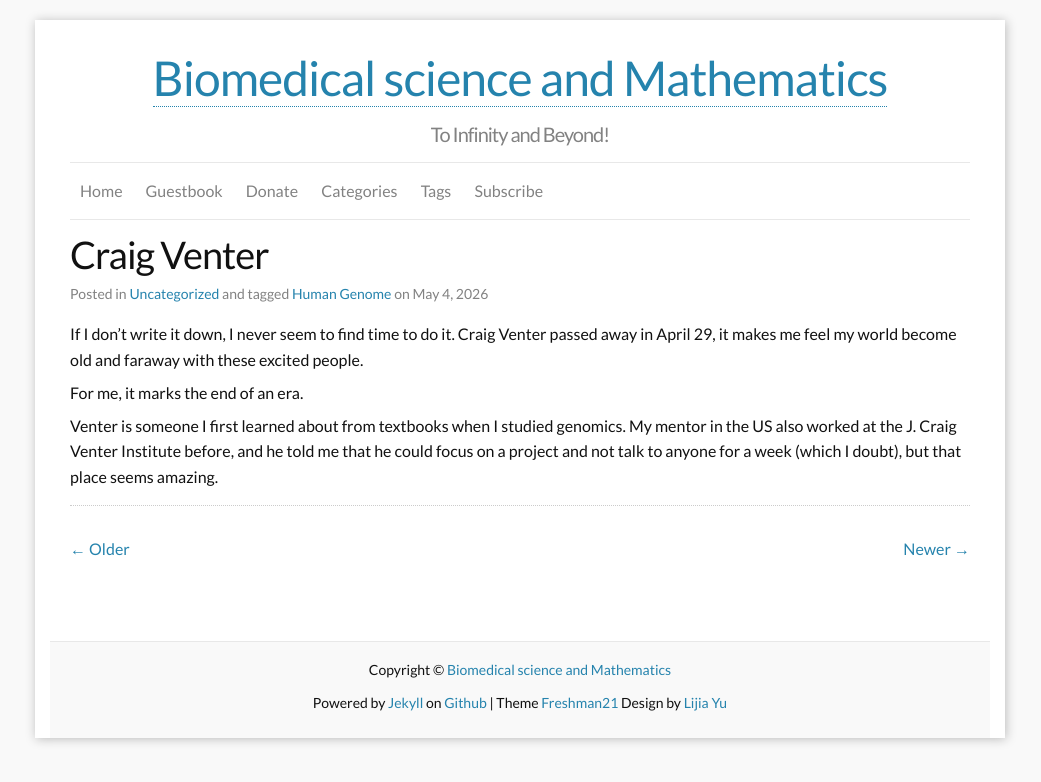
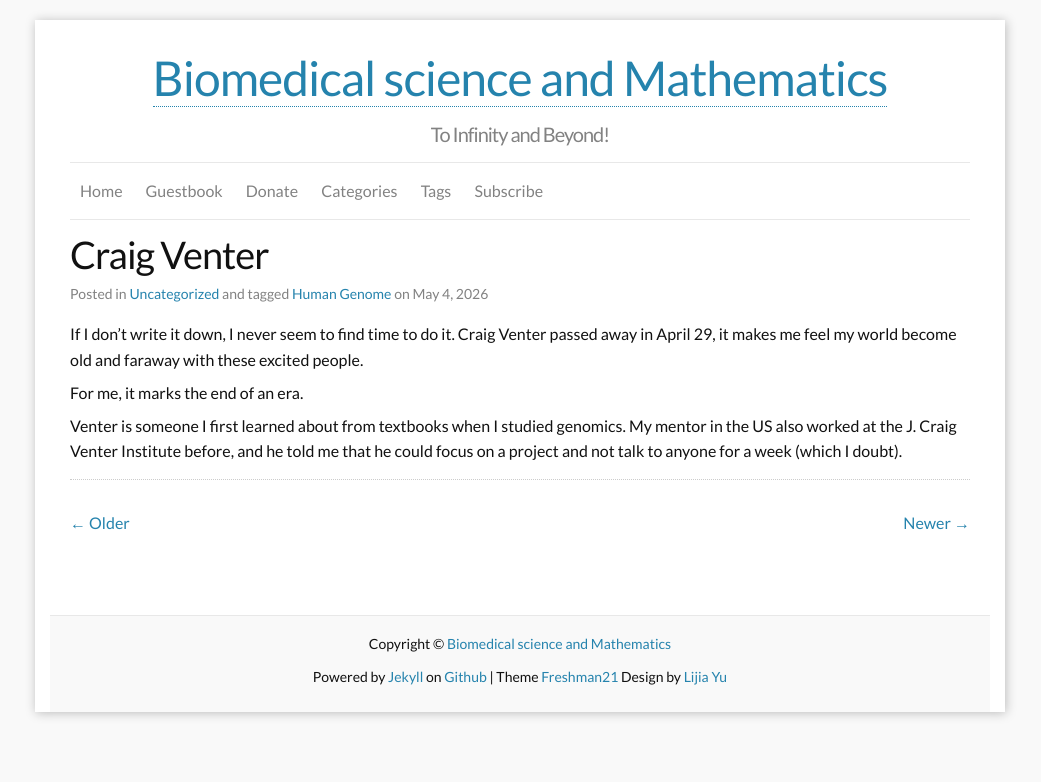
Before and after one commit to yulijia/en, a Jekyll site: the page built from _posts/2026-05-04-Craig-Venter.md, in a window 1280 px wide. Shown: the top 782 px of the page, without its empty margins (120-1161 px from the left). Built offline with Jekyll 4.4.1, drawn with Linux system fonts in a browser that asks for light colours; nearby versions of some CDN libraries; comment, search, counter and statistics services are not loaded.

Commit message:
not bad, not amazing

```diff
--- a/_posts/2026-05-04-Craig-Venter.md
+++ b/_posts/2026-05-04-Craig-Venter.md
@@ -13,4 +13,5 @@ Craig Venter passed away in April 29, it makes me feel my world become old and f
 
 For me, it marks the end of an era.
 
-Venter is someone I first learned about from textbooks when I studied genomics. My mentor in the US also worked at the J. Craig Venter Institute before, and he told me that he could focus on a project and not talk to anyone for a week (which I doubt), but that place seems amazing.
+Venter is someone I first learned about from textbooks when I studied genomics.
+My mentor in the US also worked at the J. Craig Venter Institute before, and he told me that he could focus on a project and not talk to anyone for a week (which I doubt).
```
